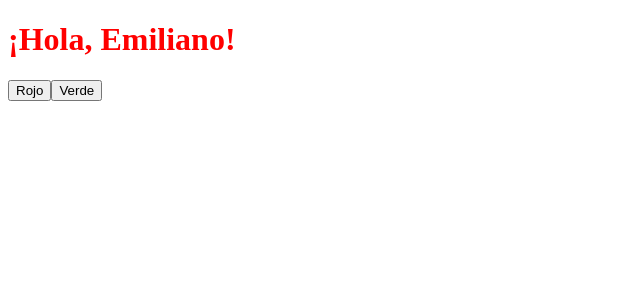
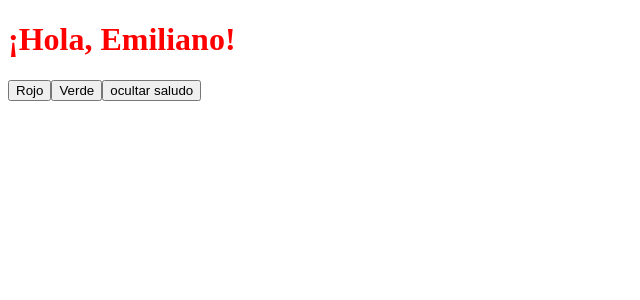
Before and after one commit to eacevedomd/tp, an Angular app: page / in a window 1280 px wide. Shown: the top 300 px of the page, without its empty margins (0-640 px from the left). Built offline with nearby package versions, Linux system fonts and the light colour scheme.

Commit message:
added button greeting handler

```diff
--- a/src/app/app.component.html
+++ b/src/app/app.component.html
@@ -1 +1,5 @@
-<saludo [showGreetings]="true"/>
+<saludo [showGreetings]="isShowingGreetings"/>
+
+<button (click)="greetingsHandle()">
+ {{ isShowingGreetings ? "ocultar" : "mostrar"}} saludo
+</button>
--- a/src/app/app.component.ts
+++ b/src/app/app.component.ts
@@ -6,5 +6,11 @@ import { Component } from '@angular/core';
   styleUrl: './app.component.css'
 })
 export class AppComponent {
-  title = 'tp';
+  public isShowingGreetings : boolean = true;
+
+  greetingsHandle():void{
+
+    this.isShowingGreetings = !this.isShowingGreetings;
+
+  }
 }
```
